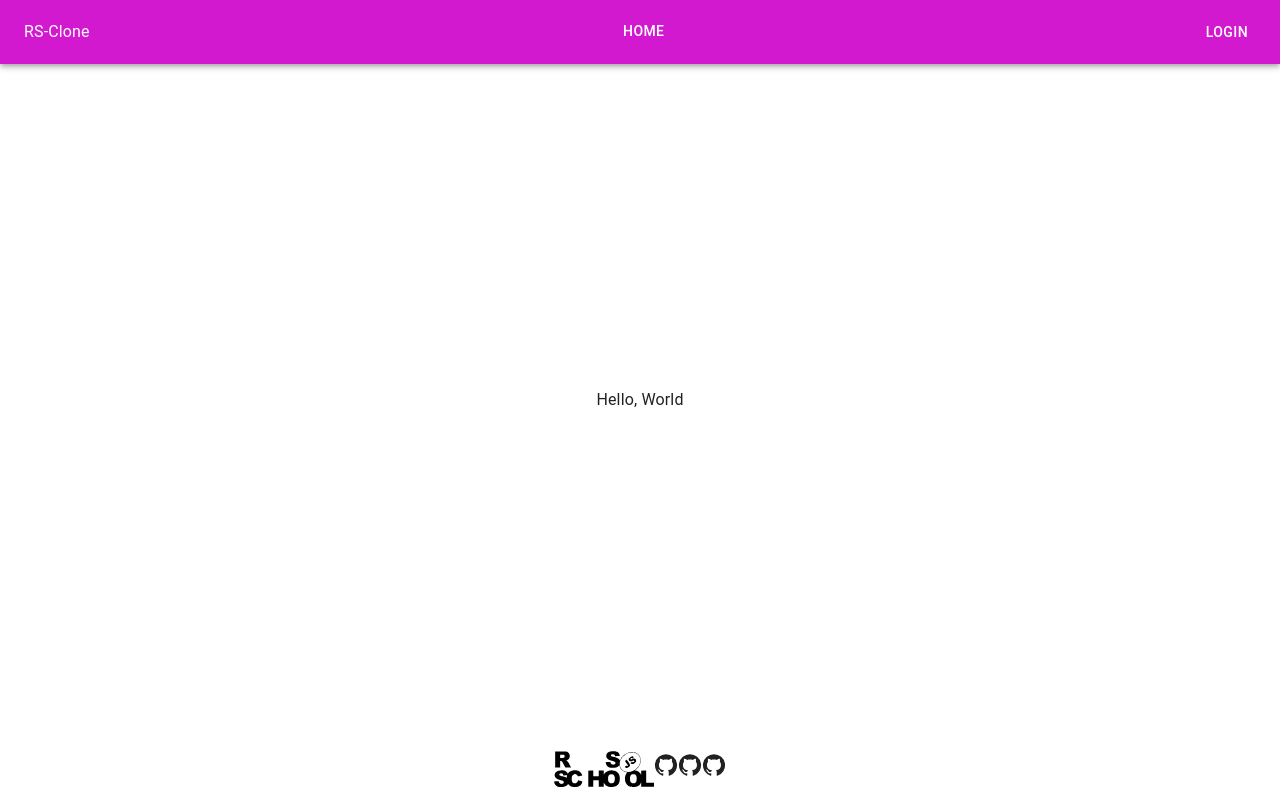
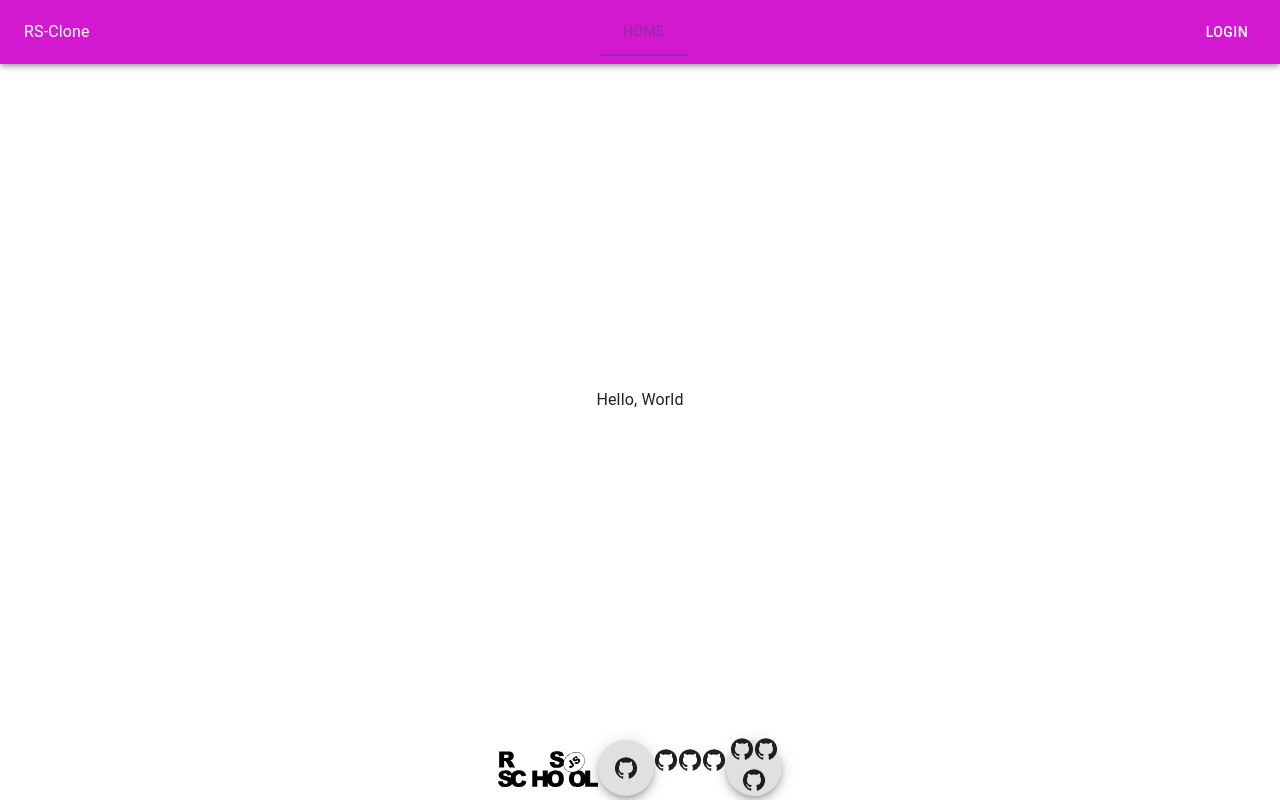
Before and after one commit to potatosim/rs-clone, a React (Create React App) app: page / in a window 1280 px wide. Built offline with nearby package versions, Linux system fonts and the light colour scheme; no server answers; the database is empty.

Commit message:
feat: add popup account

```diff
--- /dev/null
+++ b/src/components/PopUpGitHub.tsx
@@ -0,0 +1,48 @@
+import * as React from 'react';
+import Box from '@mui/material/Box';
+import Slide from '@mui/material/Slide';
+import { ButtonBase, Fab, Link } from '@mui/material';
+import GitHubIcon from '@mui/icons-material/GitHub';
+
+const iconOne = (
+  <Link href="https://github.com/leon-kn.png" target="_blank" color="inherit">
+    <GitHubIcon></GitHubIcon>
+  </Link>
+);
+const iconTwo = (
+  <Link href="https://github.com/potatosim" target="_blank" color="inherit">
+    <GitHubIcon></GitHubIcon>
+  </Link>
+);
+const iconThree = (
+  <Link href="https://github.com/grinmak" target="_blank" color="inherit">
+    <GitHubIcon></GitHubIcon>
+  </Link>
+);
+
+const PopUpGitHub = () => {
+  const [checked, setChecked] = React.useState(false);
+  const containerRef = React.useRef(null);
+
+  const handleChange = () => {
+    setChecked((prev) => !prev);
+  };
+
+  return (
+    <ButtonBase onClick={handleChange}>
+      <Fab ref={containerRef} onClick={handleChange}>
+        <Box sx={{ width: 200 }}>
+          <Slide direction="down" in={checked} container={containerRef.current}>
+            <>
+              {iconOne}
+              {iconTwo}
+              {iconThree}
+            </>
+          </Slide>
+        </Box>
+      </Fab>
+    </ButtonBase>
+  );
+};
+
+export default PopUpGitHub;
--- /dev/null
+++ b/src/components/UserMenu.tsx
@@ -0,0 +1,74 @@
+import * as React from 'react';
+import Button from '@mui/material/Button';
+import Menu from '@mui/material/Menu';
+import MenuItem from '@mui/material/MenuItem';
+import { Avatar, Divider } from '@mui/material';
+import { FirebaseContext } from 'components/FirebaseProvider/FirebaseProvider';
+import { useAuthState } from 'react-firebase-hooks/auth';
+import ManageAccountsIcon from '@mui/icons-material/ManageAccounts';
+import LogoutIcon from '@mui/icons-material/Logout';
+import { AppRoutes } from 'enum/AppRoutes';
+import { Link } from 'react-router-dom';
+import DarkModeIcon from '@mui/icons-material/DarkMode';
+
+const UserMenu = () => {
+  function LogOutandClose() {
+    auth.signOut();
+    handleClose();
+  }
+  const { auth } = React.useContext(FirebaseContext);
+  const [user] = useAuthState(auth);
+
+  const [anchorEl, setAnchorEl] = React.useState<null | HTMLElement>(null);
+  const open = Boolean(anchorEl);
+  const handleClick = (event: React.MouseEvent<HTMLButtonElement>) => {
+    setAnchorEl(event.currentTarget);
+  };
+  const handleClose = () => {
+    setAnchorEl(null);
+  };
+
+  return (
+    <div>
+      <Button
+        id="basic-button"
+        aria-controls={open ? 'basic-menu' : undefined}
+        aria-haspopup="true"
+        aria-expanded={open ? 'true' : undefined}
+        onClick={handleClick}
+      >
+        {user ? <Avatar src={user.photoURL!} /> : <Avatar>no image</Avatar>}
+      </Button>
+      <Menu
+        id="basic-menu"
+        anchorEl={anchorEl}
+        open={open}
+        onClose={handleClose}
+        MenuListProps={{
+          'aria-labelledby': 'basic-button',
+        }}
+      >
+        <MenuItem onClick={handleClose}>
+          <Avatar src={user?.photoURL!} sx={{ marginRight: '10px' }}></Avatar>
+          {user?.displayName}
+        </MenuItem>
+        <Divider variant="middle" />
+        <MenuItem onClick={handleClose} component={Link} to={AppRoutes.AccountPage}>
+          <ManageAccountsIcon sx={{ paddingRight: '10px' }} />
+          My account
+        </MenuItem>
+        <MenuItem onClick={LogOutandClose}>
+          <LogoutIcon sx={{ paddingRight: '10px' }} />
+          Logout
+        </MenuItem>
+        <Divider variant="middle" />
+        <MenuItem onClick={handleClose}>
+          <DarkModeIcon sx={{ paddingRight: '10px' }} />
+          Dark mode
+        </MenuItem>
+      </Menu>
+    </div>
+  );
+};
+
+export default UserMenu;
--- a/src/layout/Footer.tsx
+++ b/src/layout/Footer.tsx
@@ -1,8 +1,9 @@
 import GitHubIcon from '@mui/icons-material/GitHub';
-import { Box, ImageListItem, Toolbar } from '@mui/material';
+import { Fab, Box, ButtonBase, ImageListItem, Toolbar } from '@mui/material';
 import Link from '@mui/material/Link';
 import RsLogo from 'static/images/rss.svg';
 import styled from '@emotion/styled';
+import SlideFromContainer from 'components/PopUpGitHub';
 
 const FooterWrapper = styled(Box)(() => ({
   width: '100%',
@@ -18,6 +19,17 @@ const Footer = () => {
           <img src={RsLogo} />
         </ImageListItem>
         <Box sx={{ textAlign: 'center' }}>
+          <ButtonBase
+            centerRipple
+            sx={{
+              transform: 'none',
+              transition: 'transform 225ms cubic-bezier(0.4, 0, 0.2, 1) 0ms',
+            }}
+          >
+            <Fab>
+              <GitHubIcon></GitHubIcon>
+            </Fab>
+          </ButtonBase>
           <Link href="https://github.com/leon-kn.png" target="_blank" color="inherit">
             <GitHubIcon></GitHubIcon>
           </Link>
@@ -28,6 +40,7 @@ const Footer = () => {
             <GitHubIcon></GitHubIcon>
           </Link>
         </Box>
+        <SlideFromContainer></SlideFromContainer>
       </Toolbar>
     </FooterWrapper>
   );
--- a/src/layout/Header.tsx
+++ b/src/layout/Header.tsx
@@ -6,11 +6,16 @@ import { Link } from 'react-router-dom';
 import { AppRoutes } from 'enum/AppRoutes';
 import { FirebaseContext } from 'components/FirebaseProvider/FirebaseProvider';
 import { useAuthState } from 'react-firebase-hooks/auth';
+import UserMenu from 'components/UserMenu';
 
 const Header = () => {
   const [activePage, setActivePage] = useState(0);
   const { auth } = useContext(FirebaseContext);
   const [user] = useAuthState(auth);
+
+  const handleChange = (event: React.ChangeEvent<{}>, newValue: number) => {
+    setActivePage(newValue);
+  };
 
   return (
     <AppBar position="static">
@@ -18,10 +23,10 @@ const Header = () => {
         <Typography>RS-Clone</Typography>
         <Tabs
           sx={{ marginLeft: 'auto' }}
-          textColor="inherit"
-          indicatorColor="primary"
           value={activePage}
-          onChange={(e, val) => setActivePage(val)}
+          textColor="secondary"
+          indicatorColor="secondary"
+          onChange={handleChange}
         >
           <Tab label="Home" component={Link} to={AppRoutes.Home} />
           {user && <Tab label="Boards" component={Link} to={AppRoutes.Boards} />}
@@ -30,8 +35,8 @@ const Header = () => {
           <>
             {user ? (
               <>
-                <Avatar src={user.photoURL!} />
-                <Button onClick={() => auth.signOut()}>Logout</Button>
+                <UserMenu />
+                {/* <Button onClick={() => auth.signOut()}>Logout</Button> */}
               </>
             ) : (
               <Button component={Link} to={AppRoutes.LoginPage}>
```
